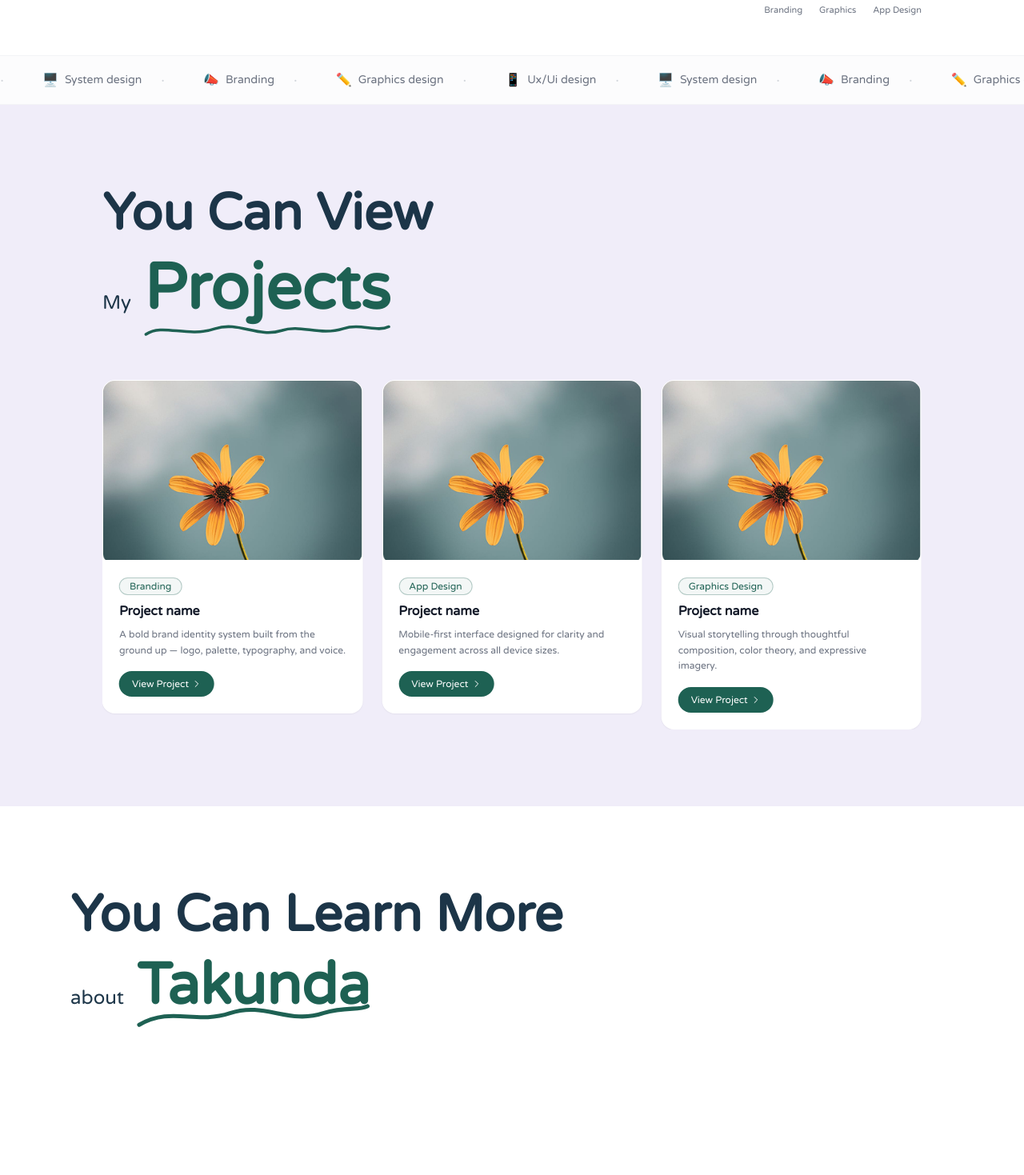
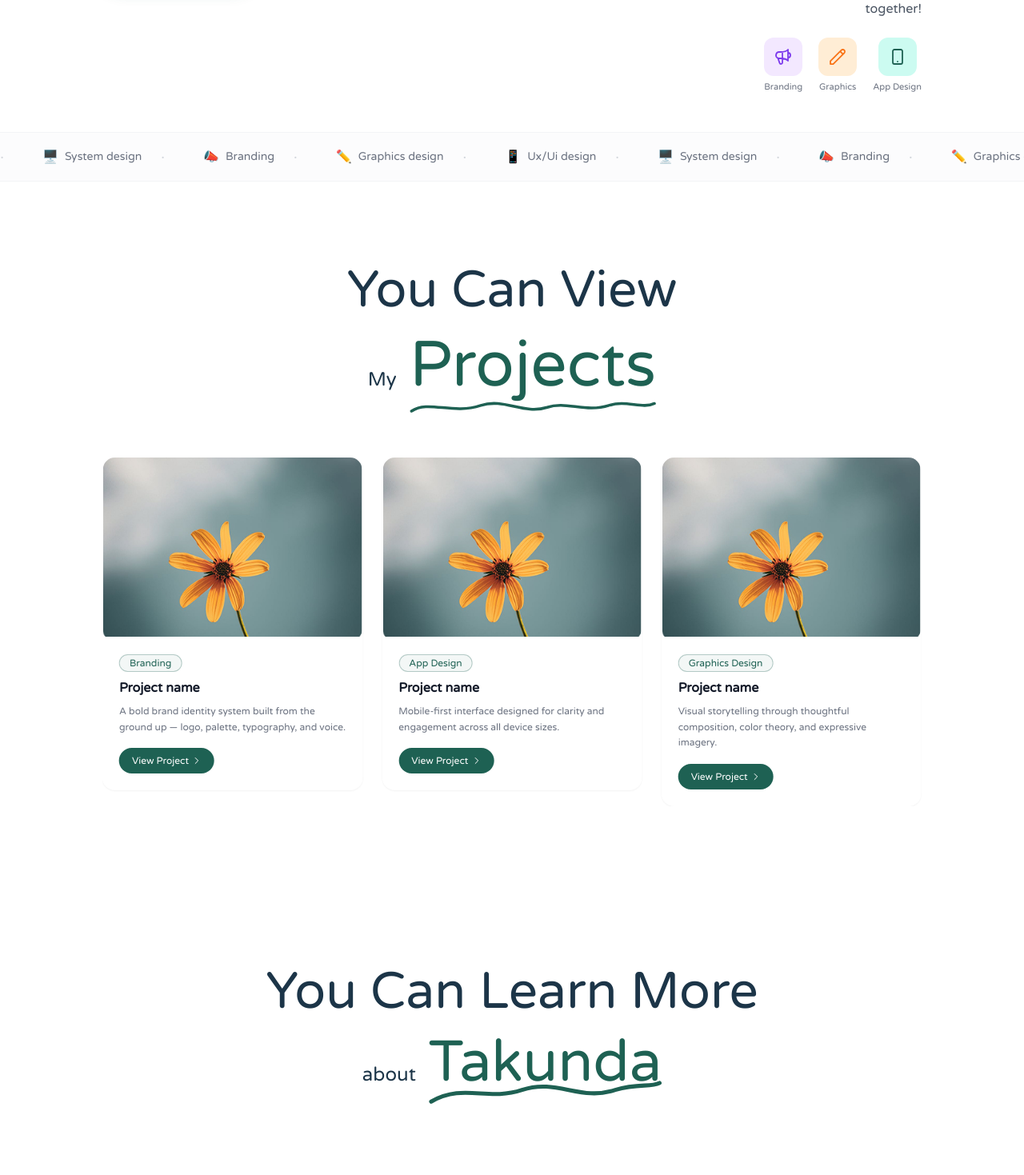
Before and after one commit to NigelSimon20/Taku-s-Portfolio, a Next.js app: page / in a window 1280 px wide. Shown: the part 781-2250 px from the top of the page at 80% size. Built offline with nearby package versions, Linux system fonts and the light colour scheme; grey boxes are pictures that could not be loaded.

Commit message:
added headings

```diff
--- a/src/components/About.tsx
+++ b/src/components/About.tsx
@@ -26,13 +26,13 @@ export default function About() {
             {/* The outer container uses max-w-6xl for constraints */}
             <div className="max-w-6xl mx-auto px-6">
                 {/* Heading */}
-                <div className="mb-20">
-                    <h2 className="text-[2.8rem] md:text-[4rem] font-semibold text-[#1c3548] leading-tight">
+                <div className="mb-20 flex flex-col items-center">
+                    <h2 className="text-[2.8rem] md:text-[4rem] text-[#1c3548] leading-tight">
                         You Can Learn More
                     </h2>
                     <div className="flex items-baseline gap-4 mt-1">
                         <span className="text-[#1c3548] text-xl md:text-2xl font-medium">about</span>
-                        <span className="text-[#1e6153] text-[3rem] md:text-[4.5rem] font-semibold relative leading-tight">
+                        <span className="text-[#1e6153] text-[3rem] md:text-[4.5rem] relative leading-tight">
                             Takunda
                             <svg
                                 className="absolute -bottom-3 left-0 w-full text-[#1e6153]"
--- a/src/components/Contact.tsx
+++ b/src/components/Contact.tsx
@@ -25,10 +25,10 @@ export default function Contact() {
             <div className="max-w-5xl mx-auto px-6">
 
                 {/* Heading */}
-                <div className="mb-16">
-                    <h2 className="text-[2.8rem] md:text-[4rem] font-semibold text-[#1c3548] leading-tight">You Can</h2>
+                <div className="mb-16 flex flex-col items-center">
+                    <h2 className="text-[2.8rem] md:text-[4rem] text-[#1c3548] leading-tight">You Can</h2>
                     <div className="inline-block relative mt-1">
-                        <span className="text-[2.8rem] md:text-[4rem] font-semibold text-[#1e6153] leading-tight">Contact me</span>
+                        <span className="text-[2.8rem] md:text-[4rem] text-[#1e6153] leading-tight">Contact me</span>
                         {/* Wavy underline */}
                         <svg
                             className="absolute -bottom-4 left-0 w-full text-[#1e6153]"
--- a/src/components/Hero.tsx
+++ b/src/components/Hero.tsx
@@ -42,7 +42,7 @@ export default function Hero() {
 
                 {/* Middle Row — Headline */}
                 <div className="w-full mb-8 sm:mb-[5vh] select-none">
-                    <h1 className="text-5xl xs:text-6xl sm:text-7xl md:text-8xl lg:text-[9rem] font-semibold text-[#1c3548] leading-[0.9] tracking-[-0.03em]">
+                    <h1 className="text-5xl xs:text-6xl sm:text-7xl md:text-8xl lg:text-[12rem] text-[#1c3548] leading-[0.9] tracking-[-0.03em]">
                         Innovation
                         <br />
                         Starts{" "}
--- a/src/components/Projects.tsx
+++ b/src/components/Projects.tsx
@@ -39,16 +39,16 @@ const projects = [
 
 export default function Projects() {
     return (
-        <section id="projects" className="py-24 bg-[#f0edf9]">
+        <section id="projects" className="py-24">
             <div className="max-w-6xl mx-auto px-6 md:px-16">
                 {/* Heading */}
-                <div className="mb-16">
-                    <h2 className="text-[2.8rem] md:text-[4rem] font-semibold text-[#1c3548] leading-tight">
+                <div className="mb-16 flex flex-col items-center">
+                    <h2 className="text-[2.8rem] md:text-[4rem] text-[#1c3548] leading-tight">
                         You Can View
                     </h2>
                     <div className="flex items-baseline gap-4 mt-1">
                         <span className="text-[#1c3548] text-lg md:text-2xl font-medium">My</span>
-                        <span className="text-[#1e6153] text-[3rem] md:text-[5rem] font-semibold relative leading-tight">
+                        <span className="text-[#1e6153] text-[3rem] md:text-[5rem] relative leading-tight">
                             Projects
                             <svg
                                 className="absolute -bottom-4 left-0 w-full text-[#1e6153]"
```
